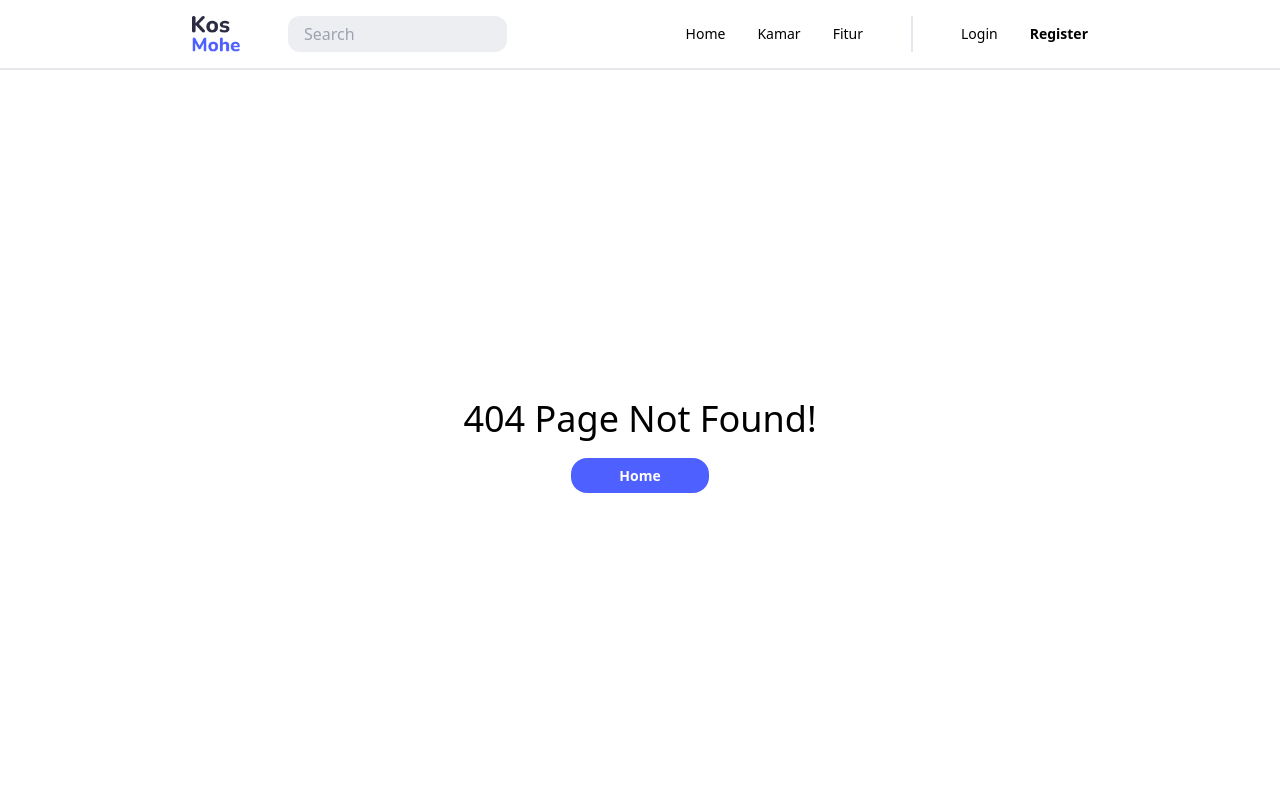
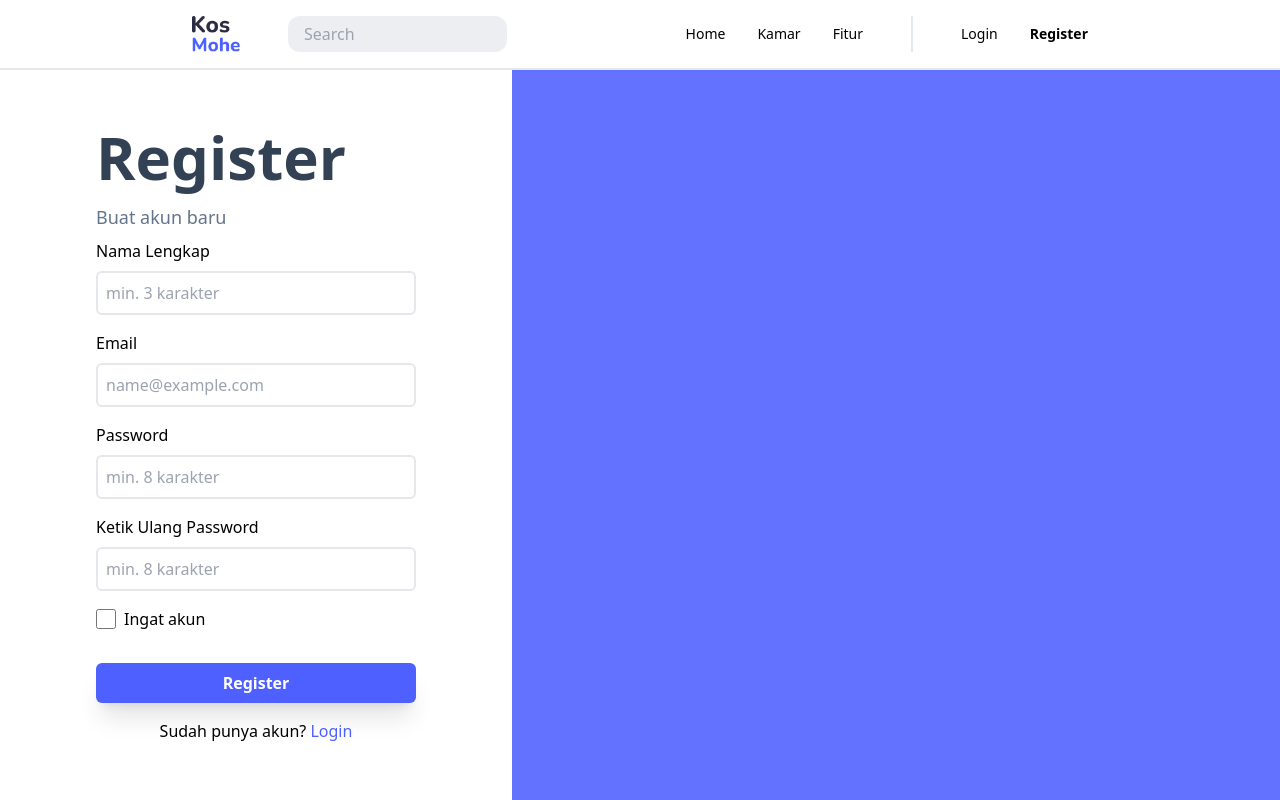
Before and after one commit to bazoka-kaka/kos-mohe-app-fe, a React (Create React App) app: page /register in a window 1280 px wide. Before the commit this address had no page. Shown: the top 800 px of the page. Built offline with nearby package versions, Linux system fonts and the light colour scheme.

Commit message:
add register page

```diff
--- a/src/App.jsx
+++ b/src/App.jsx
@@ -3,6 +3,7 @@ import { BrowserRouter, Routes, Route } from "react-router-dom";
 import Layout from "./components/Layout";
 import NotFound from "./pages/404";
 import Home from "./pages/Home";
+import Register from "./pages/Auth/Register";
 
 import Fitur from "./pages/Client/Fitur";
 import Kamar from "./pages/Client/Kamar";
@@ -169,6 +170,7 @@ const App = () => {
       <Routes>
         {/* <Route path='/' element={<Layout />}> */}
         <Route index element={<Home kamar={kamar} fasilitas={fasilitas} />} />
+        <Route path='/register' element={<Register />} />
         <Route path='/kamar' element={<Kamar kamar={kamar} />} />
         <Route
           path='/kamar/double-deluxe'
--- /dev/null
+++ b/src/pages/Auth/Register.jsx
@@ -0,0 +1,99 @@
+import React from "react";
+import Nav from "../../components/Nav";
+import Footer from "../../components/Footer";
+
+const Register = () => {
+  return (
+    <>
+      <Nav />
+      <div className='min-h-[100vh] pt-[69.53px] flex'>
+        {/* left */}
+        <div className='flex flex-col justify-center w-2/5 px-24 py-12'>
+          {/* header */}
+          <header>
+            <h1 className='text-6xl font-semibold text-slate-700'>Register</h1>
+            <p className='mt-4 text-lg text-slate-500'>Buat akun baru</p>
+          </header>
+          {/* form */}
+          <form
+            className='flex flex-col gap-4 mt-2'
+            action='/handle/register'
+            method='post'
+          >
+            <div className='flex flex-col gap-2'>
+              <label htmlFor='#name'>Nama Lengkap</label>
+              <input
+                className='p-2 border-2 border-gray-200 rounded-md'
+                type='text'
+                id='name'
+                name='fullname'
+                placeholder='min. 3 karakter'
+              />
+            </div>
+            <div className='flex flex-col gap-2'>
+              <label htmlFor='#email'>Email</label>
+              <input
+                className='p-2 border-2 border-gray-200 rounded-md'
+                type='email'
+                id='email'
+                name='email'
+                placeholder='name@example.com'
+              />
+            </div>
+            <div className='flex flex-col gap-2'>
+              <label htmlFor='#password'>Password</label>
+              <input
+                className='p-2 border-2 border-gray-200 rounded-md'
+                type='password'
+                id='password'
+                name='password'
+                placeholder='min. 8 karakter'
+              />
+            </div>
+            <div className='flex flex-col gap-2'>
+              <label htmlFor='#retype-password'>Ketik Ulang Password</label>
+              <input
+                className='p-2 border-2 border-gray-200 rounded-md'
+                type='password'
+                id='retype-password'
+                name='retype-password'
+                placeholder='min. 8 karakter'
+              />
+            </div>
+
+            <div className='flex gap-2'>
+              <input
+                className='w-5 border-4 border-gray-200'
+                type='checkbox'
+                name='remember-acc'
+                id='#remember-acc'
+              />
+              <label htmlFor='#remember-acc'>Ingat akun</label>
+            </div>
+          </form>
+          {/* button */}
+          <button
+            className='inline-block w-full px-8 py-2 mt-8 font-semibold text-white transition-colors duration-200 rounded-md shadow-xl hover:bg-primary-light bg-primary'
+            type='submit'
+          >
+            Register
+          </button>
+          <p className='mt-4 text-center'>
+            Sudah punya akun?{" "}
+            <a
+              className='transition duration-200 text-primary hover:text-primary-light'
+              href='login'
+            >
+              Login
+            </a>
+          </p>
+        </div>
+        {/* right */}
+        <div className='w-3/5 bg-primary-light'></div>
+      </div>
+      <Footer />
+    </>
+  );
+};
+
+export default Register;
```
